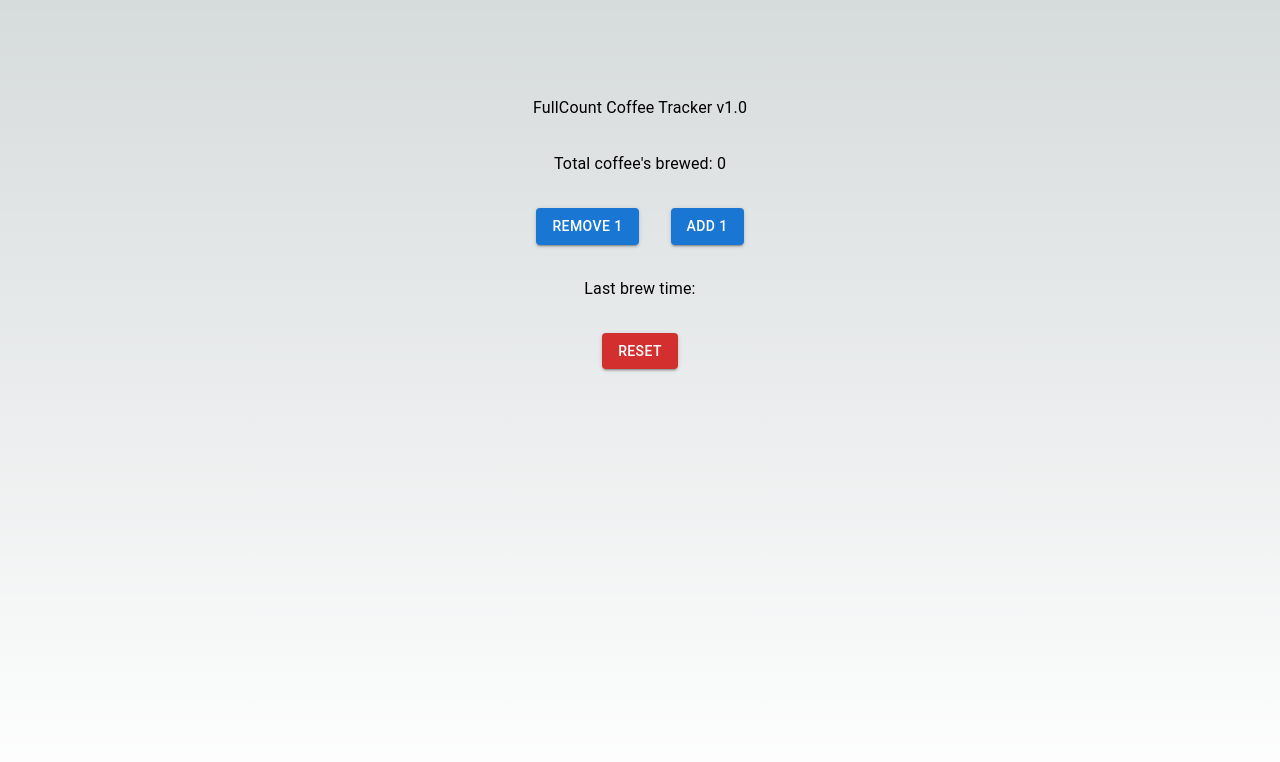
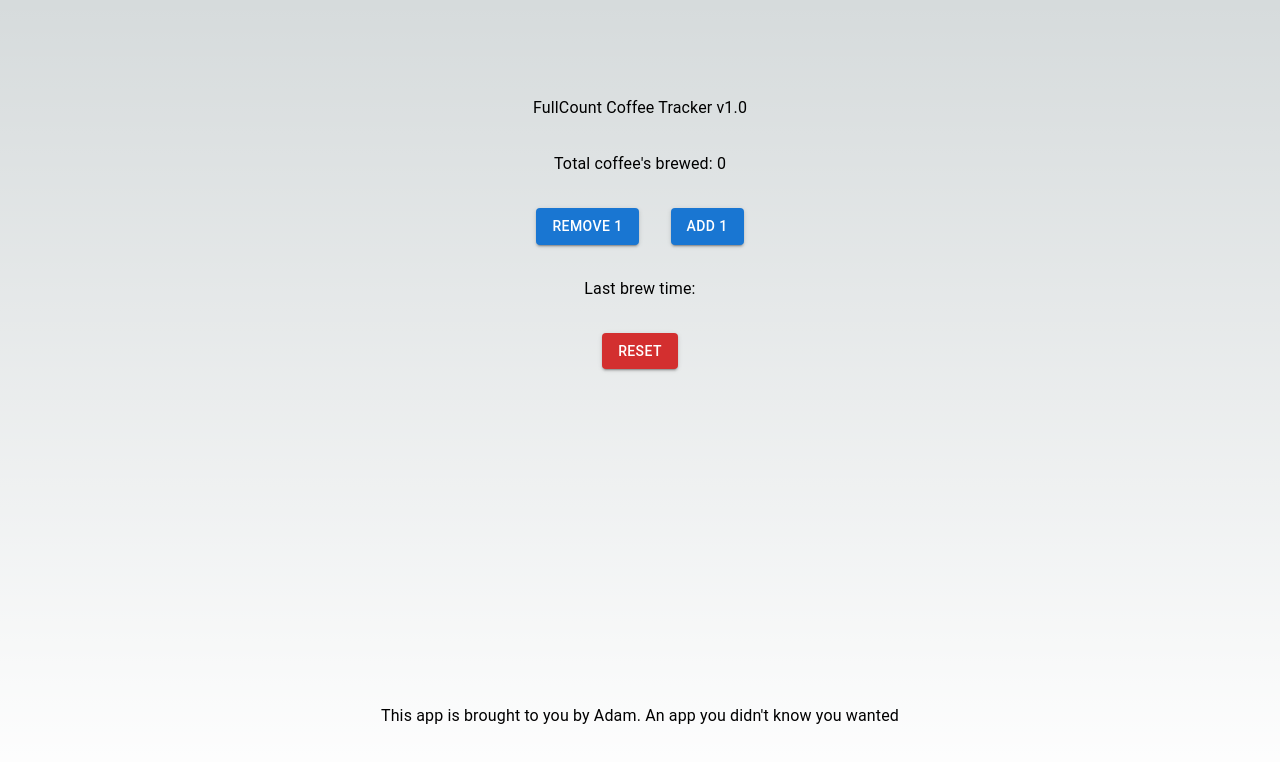
Before and after one commit to smithaFC/coffeetracker, a Next.js app: page / in a window 1280 px wide. Shown: the top 762 px of the page. Built offline with nearby package versions, Linux system fonts and the light colour scheme.

Commit message:
Update CoffeCounter.tsx

```diff
--- a/src/app/CoffeCounter.tsx
+++ b/src/app/CoffeCounter.tsx
@@ -1,5 +1,5 @@
 'use client'
-import { Container, Typography, Stack, Button } from '@mui/material';
+import { Container, Typography, Stack, Button, Box } from '@mui/material';
 import React from 'react';
 
 type PrevCoffee = {
@@ -47,8 +47,8 @@ export const CoffeeCounter = () => {
 	};
 
 	return (
-		<Container>
-			<Stack justifyContent={'center'} alignItems={'center'} spacing={4}>
+		<Container  sx={{height:'75dvh'}}>
+			<Stack justifyContent={'flex-start'} alignItems={'center'} spacing={4} sx={{height:'90%'}}>
 				<Typography>FullCount Coffee Tracker v1.0</Typography>
 
 					<Typography>{`Total coffee's brewed: ${state.count}`}</Typography>
@@ -64,12 +64,15 @@ export const CoffeeCounter = () => {
 				<Button variant='contained' color='error' onClick={reset}>
 					reset
 				</Button>
-
+				<Box sx={{maxHeight:'calc(100dvh - 1dvh - 90%)', overflowY:'auto'}}>
                 <ul>
                 {coffeeString(state.prevCount).map(str => (<li key={str}><Typography>{str}</Typography></li>))}
                 </ul>
 
+				</Box>
+
 			</Stack>
+			<Typography sx={{position:'fixed',height:'10%', bottom:'1em', left:0, textAlign:'center', width:'100%'}}>{`This app is brought to you by Adam. An app you didn't know you wanted`}</Typography>
 		</Container>
 	);
 };
```
